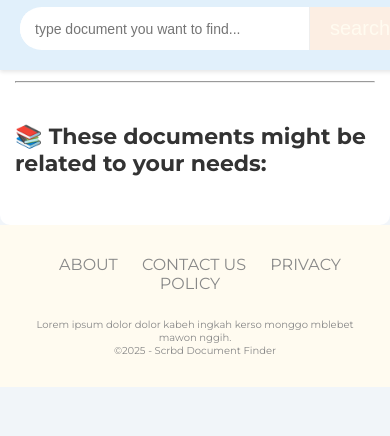
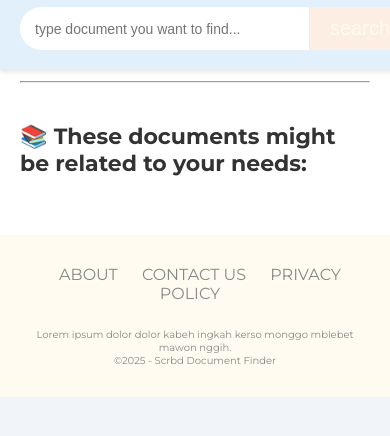
Before and after one commit to zie2store/tipirusak, a website: page public/index.html in a window 390 px wide. Shown: the part 70-506 px from the top of the page. Drawn offline with nearby package versions, Linux system fonts and the light colour scheme.

Commit message:
Update style.css

```diff
--- a/public/style.css
+++ b/public/style.css
@@ -68,7 +68,6 @@ main {
   max-width: 960px;
   margin: 0 auto;
   background-color: white;
-  border-radius: 10px;
 }
 
 h1 {
@@ -154,16 +153,6 @@ footer nav a {
     align-items: flex-start;
   }
 
-  main {
-    padding: 100px 15px 30px;
-  }
-
-  .search-form {
-    width: 100%;
-  }
-}
-
-
 .result-item {
       margin-bottom: 1.5em;
     }
```
